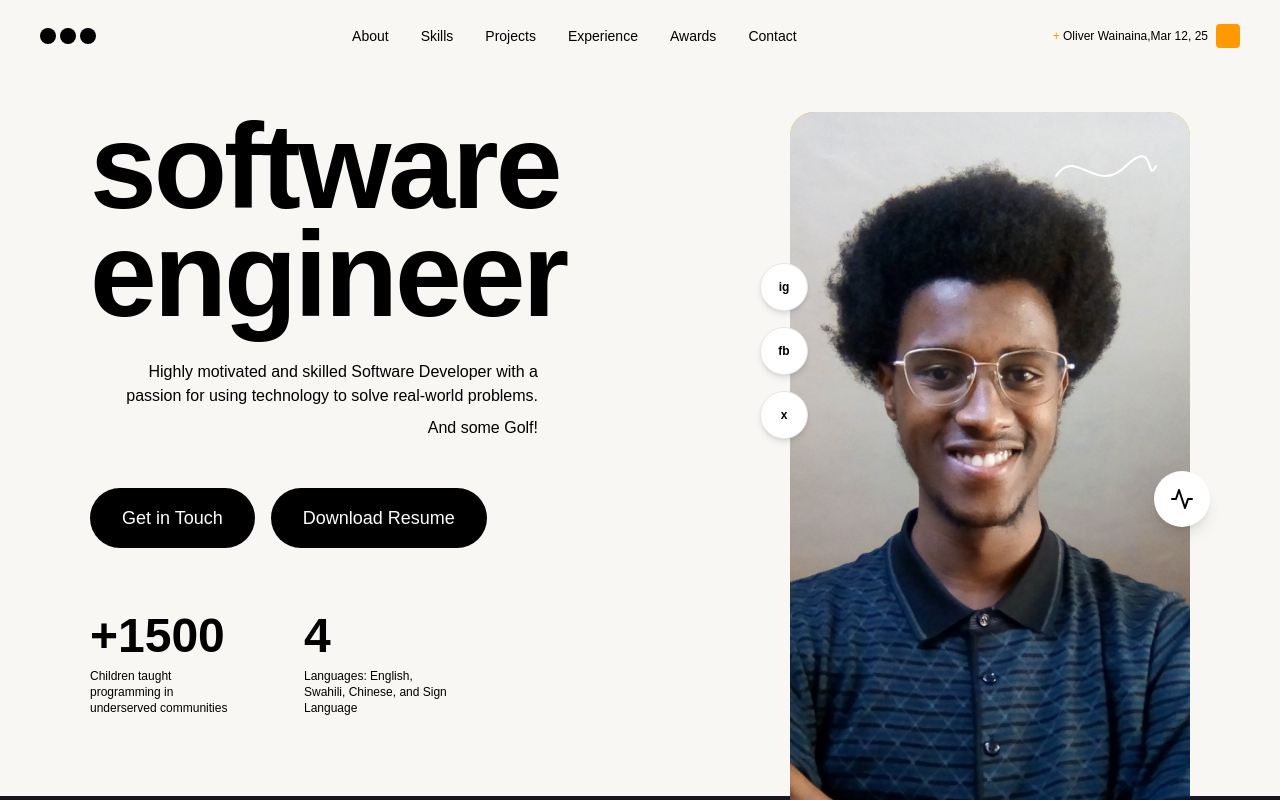
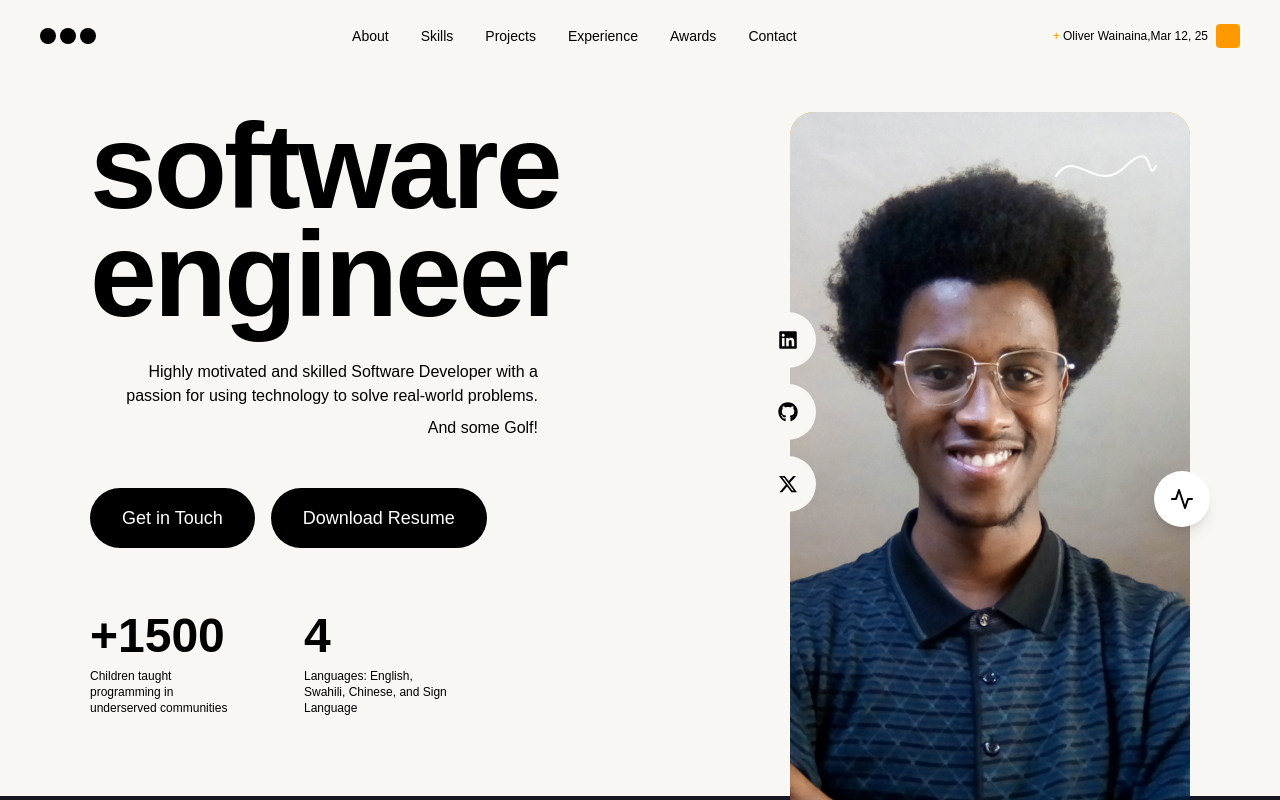
Before and after one commit to OliverSolomon/portfolio, a Next.js app: page / in a window 1280 px wide. Shown: the top 800 px of the page. Built offline with nearby package versions, Linux system fonts and the light colour scheme.

Commit message:
fix: refining content

```diff
--- a/app/page.tsx
+++ b/app/page.tsx
@@ -27,9 +27,12 @@ import {
   FaHandPaper,
   FaJava,
   FaAws,
+  FaLinkedin,
+  FaGithub,
 } from "react-icons/fa";
 
 import { MdDeviceHub } from "react-icons/md";
+import { FaXTwitter } from "react-icons/fa6";
 
 interface ProjectCardProps {
   number: string;
@@ -49,7 +52,6 @@ const ProjectCard = ({
   description,
   technologies,
   websiteUrl,
-  projectUrl,
   imageSrc,
 }: ProjectCardProps) => {
   return (
@@ -102,7 +104,7 @@ const ProjectCard = ({
           )}
 
           <Link
-            href={projectUrl}
+            href={websiteUrl}
             className="px-4 py-2 border border-black rounded-full text-sm font-['Times New Roman'] hover:bg-black hover:text-white transition-colors"
             target="_blank"
           >
@@ -207,7 +209,7 @@ export default function Home() {
               Get in Touch
             </Link>
             <Link
-              href="/resume.pdf"
+              href="https://docs.google.com/document/d/1zUHarjm9ktrOpnMlwR2aWcku3f3nBdIBYqbdm-MwEpE/edit?usp=sharing"
               className="px-8 py-4 bg-black text-white rounded-full text-lg font-['Times New Roman'] hover:bg-amber-600 transition-colors"
               target="_blank"
             >
@@ -267,31 +269,43 @@ export default function Home() {
             </div>
           </div>
 
-          {/* Social Media Circles */}
-          <div className="absolute left-[-30px] top-1/4 flex flex-col gap-4">
-            <Link
-              href="https://www.instagram.com/oliverwainaina"
-              className="w-12 h-12 bg-white border border-gray-200 rounded-full flex items-center justify-center text-xs shadow-md hover:bg-gray-100 transition-colors"
+          {/* Social Media Circles - positioned to create curved edge effect */}
+          <div className="absolute left-[-30px] top-[200px] flex flex-col gap-4 z-10">
+            {/* LinkedIn icon */}
+            <a
+              href="https://www.linkedin.com/in/oliver-s-wainaina/"
               target="_blank"
+              className="w-14 h-14 bg-[#f8f7f3] rounded-full flex items-center justify-center hover:border-gray-300 transition-all duration-300 group"
             >
-              <span className="font-bold">ig</span>
-            </Link>
+              <FaLinkedin
+                size={20}
+                className="text-black group-hover:scale-110 transition-all duration-300"
+              />
+            </a>
 
-            <Link
-              href="https://www.facebook.com/oliverwainaina"
-              className="w-12 h-12 bg-white border border-gray-200 rounded-full flex items-center justify-center text-xs shadow-md hover:bg-gray-100 transition-colors"
+            {/* Github icon */}
+            <a
+              href="https://github.com/oliversolomon"
               target="_blank"
+              className="w-14 h-14 bg-[#f8f7f3] rounded-full flex items-center justify-center  hover:border-gray-300 transition-all duration-300 group"
             >
-              <span className="font-bold">fb</span>
-            </Link>
+              <FaGithub
+                size={20}
+                className="text-black group-hover:scale-110 transition-all duration-300"
+              />
+            </a>
 
-            <Link
-              href="https://twitter.com/oliverwainaina"
-              className="w-12 h-12 bg-white border border-gray-200 rounded-full flex items-center justify-center text-xs shadow-md hover:bg-gray-100 transition-colors"
+            {/* X (Twitter) icon */}
+            <a
+              href="https://x.com/oliversolomon10"
               target="_blank"
+              className="w-14 h-14 bg-[#f8f7f3] rounded-full flex items-center justify-center  hover:border-gray-300 transition-all duration-300 group"
             >
-              <span className="font-bold">x</span>
-            </Link>
+              <FaXTwitter
+                size={20}
+                className="text-black group-hover:scale-110 transition-all duration-300"
+              />
+            </a>
           </div>
 
           {/* Stats Indicator */}
@@ -318,7 +332,7 @@ export default function Home() {
       </section>
 
       {/* About Section */}
-      <section className="bg-[#171622] text-white py-20 px-6">
+      <section className="bg-[#171622] text-white py-20 px-6" id="about">
         <h2 className="text-8xl font-bold mb-20 font-['Times New Roman']">
           About <span className="text-amber-400">.</span> About{" "}
           <span className="text-amber-400">.</span> About{" "}
@@ -348,7 +362,7 @@ export default function Home() {
       </section>
 
       {/* Technical Skills Section */}
-      <section className="py-12 px-6 bg-[#171622] text-white">
+      <section className="pb-12 px-6 bg-[#171622] text-white" id="skills">
         <div className="max-w-7xl mx-auto">
           <h2 className="text-[150px] font-bold mb-16 font-['Times New Roman'] opacity-90 leading-none">
             toolkit<span className="text-amber-400">.</span>
@@ -795,7 +809,7 @@ export default function Home() {
             <div className="relative">
               <div className="absolute inset-0 bg-amber-400 rounded-full blur-xl opacity-20"></div>
               <Link
-                href="/resume.pdf"
+                href="https://docs.google.com/document/d/1zUHarjm9ktrOpnMlwR2aWcku3f3nBdIBYqbdm-MwEpE/edit?usp=sharing"
                 className="relative px-8 py-4 bg-white/10 backdrop-blur-sm border border-white/30 rounded-full text-lg font-['Times New Roman'] text-white hover:bg-white hover:text-[#171622] transition-colors"
                 target="_blank"
               >
@@ -807,7 +821,7 @@ export default function Home() {
       </section>
 
       {/* Work Experience Section */}
-      <section className="py-20 px-6 bg-[#f8f7f3]">
+      <section className="py-20 px-6 bg-[#f8f7f3]" id="experience">
         <h2 className="text-8xl font-bold mb-10 font-['Times New Roman'] opacity-90">
           experience <span className="text-amber-400">.</span> experience{" "}
           <span className="text-amber-400">.</span> experience
@@ -982,7 +996,10 @@ export default function Home() {
       </section>
 
       {/* Projects Section */}
-      <section className="py-20 px-6 bg-gradient-to-br from-[#f9f4e8] to-[#f5efe0]">
+      <section
+        className="py-20 px-6 bg-gradient-to-br from-[#f9f4e8] to-[#f5efe0]"
+        id="projects"
+      >
         <h2 className="text-8xl font-bold mb-20 font-['Times New Roman'] opacity-90">
           projects <span className="text-amber-400">.</span> projects{" "}
           <span className="text-amber-400">.</span> projects{" "}
@@ -1018,7 +1035,7 @@ export default function Home() {
             subtitle="Smart Irrigation Systems"
             description="Designed and implemented smart irrigation systems that reduce water usage while improving crop yields through IoT technology."
             technologies={["IoT", "Python", "Raspberry Pi", "ESP32"]}
-            websiteUrl=""
+            websiteUrl="https://embed.co.ke"
             projectUrl="/projects/agritech"
             imageSrc="/plants.jpg"
           />
@@ -1047,7 +1064,7 @@ export default function Home() {
       </section>
 
       {/* Awards Section */}
-      <section className="py-20 px-6 bg-[#171622] text-white">
+      <section className="py-20 px-6 bg-[#171622] text-white" id="awards">
         <div className="max-w-7xl mx-auto">
           <h2 className="text-8xl font-bold mb-16 font-['Times New Roman'] opacity-90 leading-none ml-[-400px]">
             awards<span className="text-amber-400"> . </span> awards
@@ -1212,7 +1229,7 @@ export default function Home() {
       </section>
 
       {/* Community Involvement Section */}
-      <section className="py-20 px-6 bg-[#f8f7f3]">
+      <section className="py-20 px-6 bg-[#f8f7f3]" id="community">
         <div className="max-w-7xl mx-auto">
           <h2 className="text-8xl font-bold mb-16 font-['Times New Roman'] opacity-90 leading-none  ml-[-400px]">
             community<span className="text-amber-400"> . </span>
@@ -1245,12 +1262,6 @@ export default function Home() {
                   <span className="text-sm font-['Times New Roman'] text-gray-500">
                     2021-2024
                   </span>
-                  <Link
-                    href="#"
-                    className="px-4 py-2 border border-black rounded-full text-sm font-['Times New Roman'] hover:bg-black hover:text-white transition-colors"
-                  >
-                    View Gallery
-                  </Link>
                 </div>
               </div>
             </div>
@@ -1280,12 +1291,6 @@ export default function Home() {
                   <span className="text-sm font-['Times New Roman'] text-gray-500">
                     2022-2023
                   </span>
-                  <Link
-                    href="#"
-                    className="px-4 py-2 border border-black rounded-full text-sm font-['Times New Roman'] hover:bg-black hover:text-white transition-colors"
-                  >
-                    View Gallery
-                  </Link>
                 </div>
               </div>
             </div>
@@ -1315,12 +1320,6 @@ export default function Home() {
                   <span className="text-sm font-['Times New Roman'] text-gray-500">
                     2023-Present
                   </span>
-                  <Link
-                    href="#"
-                    className="px-4 py-2 border border-black rounded-full text-sm font-['Times New Roman'] hover:bg-black hover:text-white transition-colors"
-                  >
-                    View Gallery
-                  </Link>
                 </div>
               </div>
             </div>
@@ -1350,12 +1349,6 @@ export default function Home() {
                   <span className="text-sm font-['Times New Roman'] text-gray-500">
                     2022-2023
                   </span>
-                  <Link
-                    href="#"
-                    className="px-4 py-2 border border-black rounded-full text-sm font-['Times New Roman'] hover:bg-black hover:text-white transition-colors"
-                  >
-                    View Gallery
-                  </Link>
                 </div>
               </div>
             </div>
@@ -1401,13 +1394,13 @@ export default function Home() {
             <Link href="#awards" className="text-sm font-['Times New Roman']">
               Awards
             </Link>
-            <Link href="/contact" className="text-sm font-['Times New Roman']">
+            <Link href="#" className="text-sm font-['Times New Roman']">
               Contact
             </Link>
           </div>
         </div>
         <div className="mt-4 text-center text-sm font-['Times New Roman']">
-          <p>Email: oliverwai9na@gmail.com | Phone: +254 742 949 664</p>
+          <p>Email: oliverwai9na@gmail.com </p>
           <p>
             <a
               href="https://www.linkedin.com/in/oliverwainaina"
```
